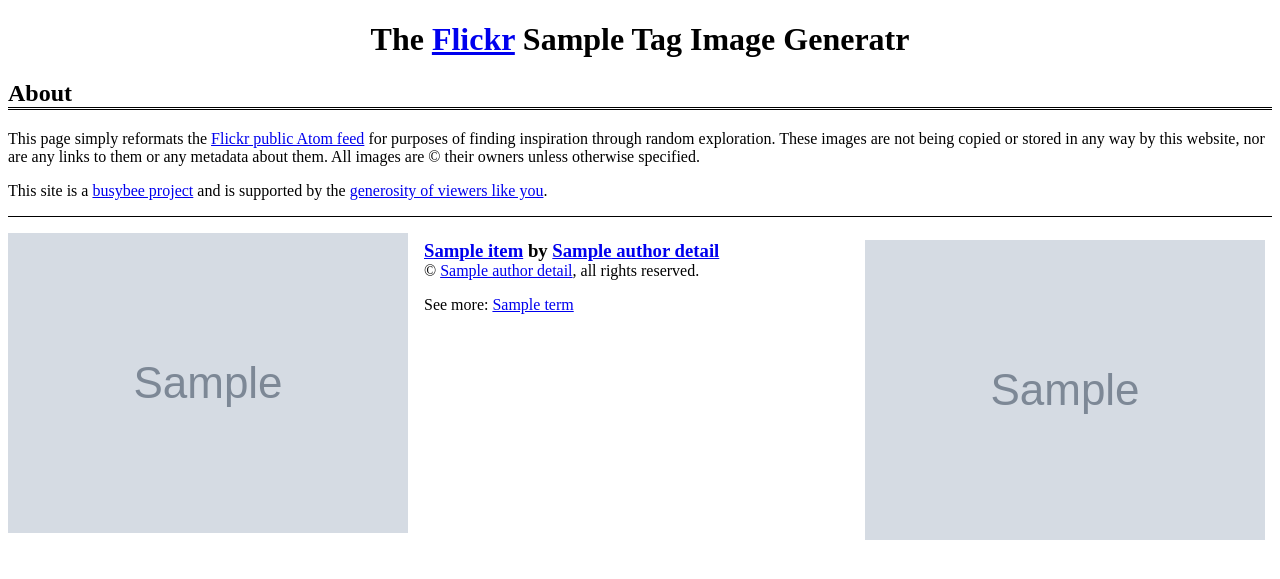
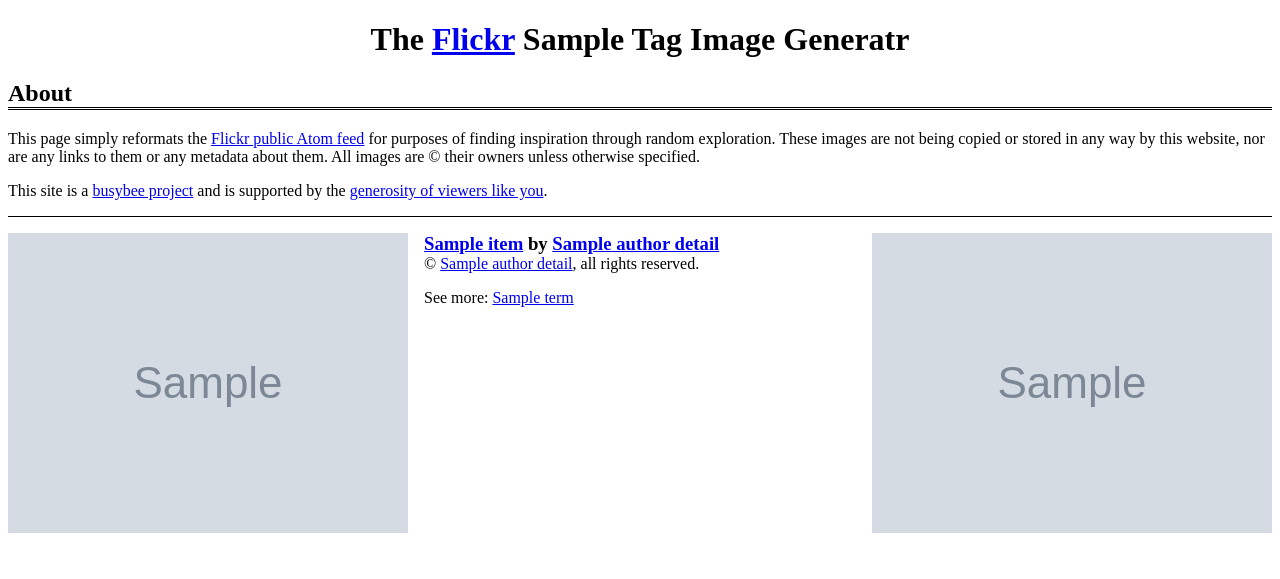
Before and after one commit to fluffy-critter/flrig, a Flask app: template templates/flrig.html in a window 1280 px wide. Shown: the top 579 px of the page. Run offline with Flask 2, Linux system fonts and the light colour scheme; the template is opened without the code that fills it: most values are stand-ins (such as "Sample title", 1, 10 or a date in 2020); grey boxes marked "Sample" are stand-in pictures.

Commit message:
Layout fixes, dependency updates

```diff
--- a/app.py
+++ b/app.py
@@ -16,12 +16,14 @@
 
 
 def get_feed(tag=None):
+    """ Retrieve the Flickr feed, with the optional tag """
     params = {'format': 'atom'}
     if tag:
         params['tags'] = tag
 
     req = requests.get(
-        'https://api.flickr.com/services/feeds/photos_public.gne', params=params)
+        'https://api.flickr.com/services/feeds/photos_public.gne', params=params,
+        timeout=30)
     feed = feedparser.parse(req.text)
 
     wfilter = wordfilter.Wordfilter()
@@ -37,6 +39,7 @@
 
 
 def filter_description(content):
+    """ Fix the item description """
     lines = content.splitlines()[2:]
 
     return flask.Markup('\n'.join(lines))
@@ -46,6 +49,7 @@
 @app.route('/<string:tag>')
 @cache.cached()
 def flrig(tag=None):
+    """ main page handler """
     if tag and wordfilter.Wordfilter().blacklisted(tag):
         raise http_error.NotFound("I don't know what that word means")
 
@@ -61,6 +65,7 @@
 
 @app.route('/robots.txt')
 def robots_txt():
+    """ robots.txt handler """
     return flask.send_file('robots.txt')
 
 
--- a/static/style.css
+++ b/static/style.css
@@ -10,19 +10,10 @@
 
 h3 { margin: 0; padding: 0; }
 
-.image {
-    vertical-align: top;
+.image img {
+    max-width: calc(100% - 10em);
     float: left;
-}
-
-.image img {
     margin: 0 1em 1em 0;
-}
-
-.description {
-    padding-left: 1em;
-    padding: 1ex;
-    vertical-align: top;
 }
 
 .buddy {
```
Also changed, not shown: pyproject.toml (+9 -9 lines), 1 other file.
